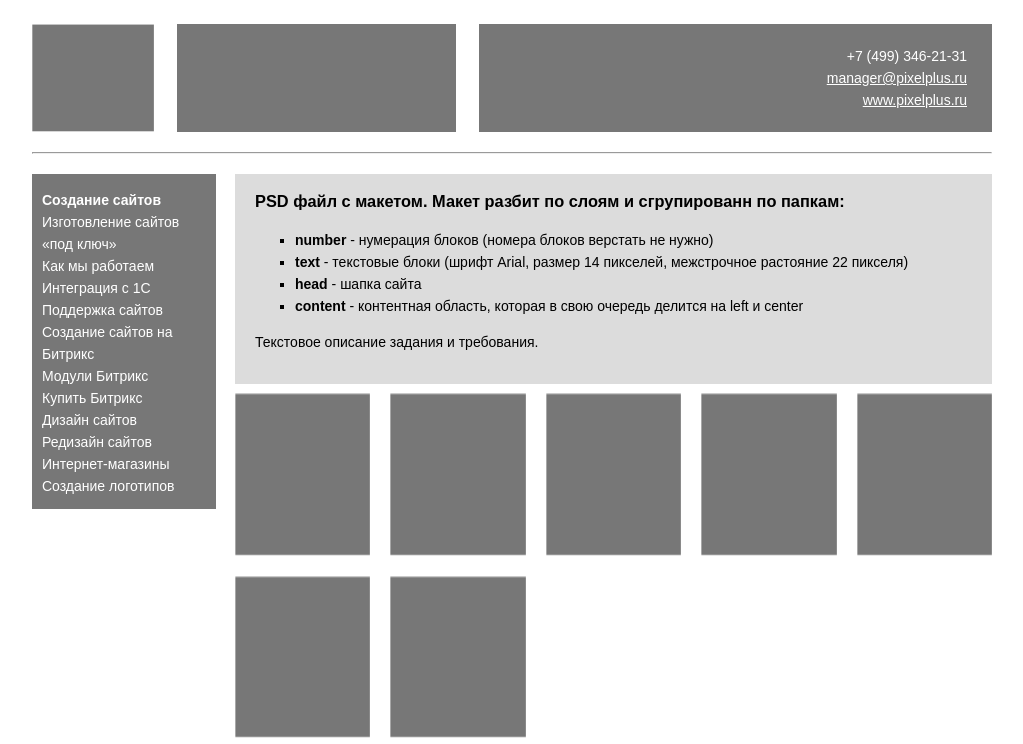
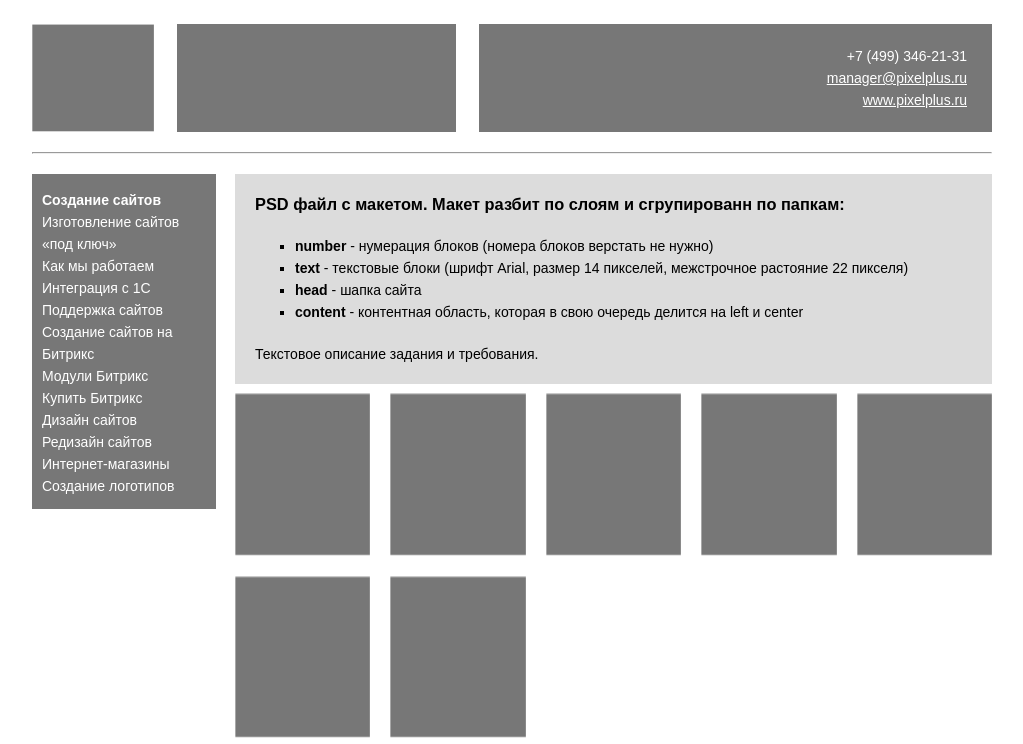
Before and after one commit to deltverden/easy, a plain HTML site: page index.html in a window 1280 px wide. Shown: the top 744 px of the page, without its empty margins (128-1151 px from the left). Drawn offline with Linux system fonts and the light colour scheme.

Commit message:
Changed all margin & padding

```diff
--- a/assets/css/main.css
+++ b/assets/css/main.css
@@ -1,10 +1,15 @@
+* {
+    margin: 0;
+    padding: 0;
+}
+
 body {
     margin: 0;
     font-family: Arial, Helvetica, sans-serif;
     font-size: 14px;
     line-height: 22px;
     width: 100%;
-    min-height: 93vh;
+    min-height: 97vh;
     position: relative;
 }
 
@@ -14,14 +19,12 @@ hr {
 
 .header {
     width: 100%;
-    max-width: 1024px;
-    height: 150px;
-    margin: 24px auto 0;
+    height: 174px;
+    margin: auto;
 }
 
 .main {
     width: 100%;
-    max-width: 1024px;
     height: 773px;
     margin: auto;
     padding-bottom: 222px;
@@ -29,7 +32,6 @@ hr {
 
 .footer {
     width: 100%;
-    max-width: 1024px;
     height: 222px;
     margin: 222px auto 0;
     position: absolute;
@@ -50,6 +52,7 @@ hr {
 }
 
 .hc {
+    padding-top: 24px;
     width: 100%;
     height: 100%;
     position: relative;
@@ -178,7 +181,21 @@ hr {
     width: 100%;
     height: 100%;
     margin: 0;
+    box-sizing: border-box;
     padding: 0 0 0 20px;
+    display: flex;
+    flex-direction: column;
+    justify-content: center;
+}
+
+.mr-desc h3 {
+    width: 100%;
+    margin-top: 20px;
+}
+
+.mr-desc ul {
+    margin: 20px 0;
+    padding-left: 40px;
 }
 
 .mr-desc ul li {
@@ -187,6 +204,10 @@ hr {
 
 .mr-desc ul li span {
     font-weight: 700;
+}
+
+.mr-desc p {
+    margin-bottom: 20px;
 }
 
 .mr-imgs {
```
